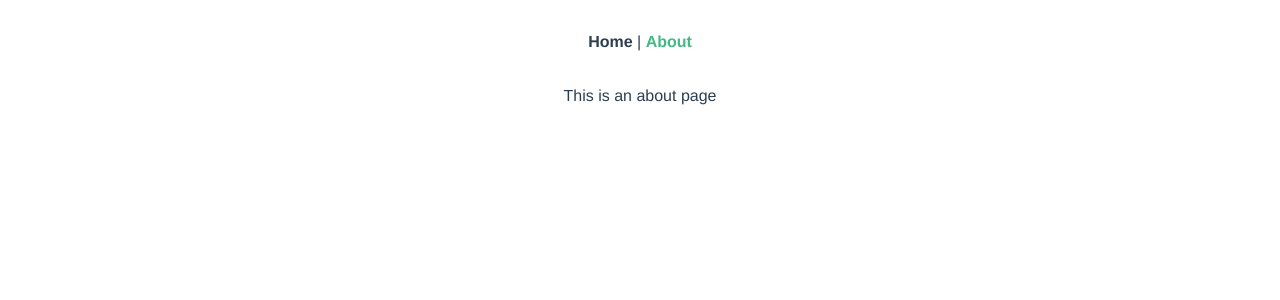
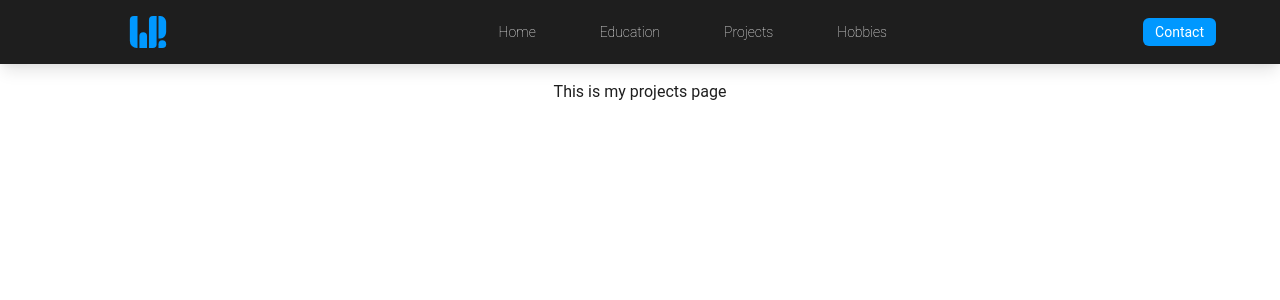
Before and after one commit to Polo-Wolo/portfolio, a Vue app: page /about in a window 1280 px wide. Shown: the top 300 px of the page. Built offline with nearby package versions, Linux system fonts and the light colour scheme.

Commit message:
🚀 Nav Bar and links

```diff
--- a/src/App.vue
+++ b/src/App.vue
@@ -1,30 +1,29 @@
 <template>
 	<div id="nav">
-    <router-link to="/">Home</router-link> |
-    <router-link to="/about">About</router-link>
+		<router-link to="/"><img class="h-8 w-10 ml-16 transform hover:scale-105 hover:from-transparent" src="../src/assets/PW.svg"></router-link>
+		<div class="flex-grow"></div>
+		<div class="flex-inline space-x-16 items-center">
+			<router-link to="/">Home</router-link>
+			<router-link to="/education">Education</router-link>
+			<router-link to="/projects">Projects</router-link>
+			<router-link to="/hobbies">Hobbies</router-link>
+		</div>
+		<div class="btn btn-dodger ml-64">Contact</div>
 	</div>
 	<router-view/>
 </template>
 
 <style lang="scss">
-#app {
-  font-family: Avenir, Helvetica, Arial, sans-serif;
-  -webkit-font-smoothing: antialiased;
-  -moz-osx-font-smoothing: grayscale;
-  text-align: center;
-  color: #2c3e50;
-}
-
 #nav {
-  padding: 30px;
+	@apply h-16 px-16 items-center text-sm flex justify-center bg-earie text-white font-thin shadow-lg mb-4;
 
 	a {
-    font-weight: bold;
-    color: #2c3e50;
-
 		&.router-link-exact-active {
-      color: #42b983;
+			@apply text-dodger underline font-normal;
 		}
 	}
 }
+
 </style>
+
+style
--- a/src/assets/tailwind.css
+++ b/src/assets/tailwind.css
@@ -3,3 +3,18 @@
 @tailwind components;
 
 @tailwind utilities;
+
+#app {
+	font-family: Roboto, Helvetica, Arial, sans-serif;
+	-webkit-font-smoothing: antialiased;
+	-moz-osx-font-smoothing: grayscale;
+	text-align: center;
+	@apply text-earie;
+}
+
+.btn {
+	@apply rounded-md px-3 py-1 transform hover:scale-105 cursor-pointer outline-none appearance-none;
+}
+.btn-dodger {
+	@apply text-white font-normal bg-dodger;
+}
--- a/src/router/index.ts
+++ b/src/router/index.ts
@@ -13,7 +13,7 @@ const routes: Array<RouteRecordRaw> = [
     // route level code-splitting
     // this generates a separate chunk (about.[hash].js) for this route
     // which is lazy-loaded when the route is visited.
-    component: () => import(/* webpackChunkName: "about" */ '../views/About.vue')
+    component: () => import(/* webpackChunkName: "about" */ '../views/Projects.vue')
   }
 ]
 
--- a/src/views/About.vue
+++ /dev/null
@@ -1,5 +0,0 @@
-<template>
-  <div class="about">
-    <h1>This is an about page</h1>
-  </div>
-</template>
--- a/src/views/Home.vue
+++ b/src/views/Home.vue
@@ -1,6 +1,6 @@
 <template>
 	<div class="home">
-    <img alt="Vue logo" src="../assets/logo.png">
+		<img alt="Vue logo" class="w-10 h-10" src="../assets/logo.png">
 		<HelloWorld msg="Welcome to Your Vue.js + TypeScript App"/>
 	</div>
 </template>
--- /dev/null
+++ b/src/views/Projects.vue
@@ -0,0 +1,13 @@
+<template>
+  <div class="Projects">
+    <h1>This is my projects page</h1>
+  </div>
+</template>
+
+<script lang="ts">
+import { defineComponent } from 'vue';
+
+export default defineComponent({
+  name: 'Projects',
+});
+</script>
--- a/tailwind.config.js
+++ b/tailwind.config.js
@@ -3,7 +3,14 @@ module.exports = {
 	purge: [],
 	darkMode: 'class', // or 'media' or 'class'
 	theme: {
-      extend: {}
+		extend: {
+			colors: {
+				'earie': '#1e1e1e',
+				'dodger': '#0098ff',
+				'indian': '#e09f3e',
+				'crayola': '#ed254e'
+			}
+		}
 	},
 	variants: {},
 	plugins: [],
```
Lines whose indentation alone changed are shown as unchanged.
